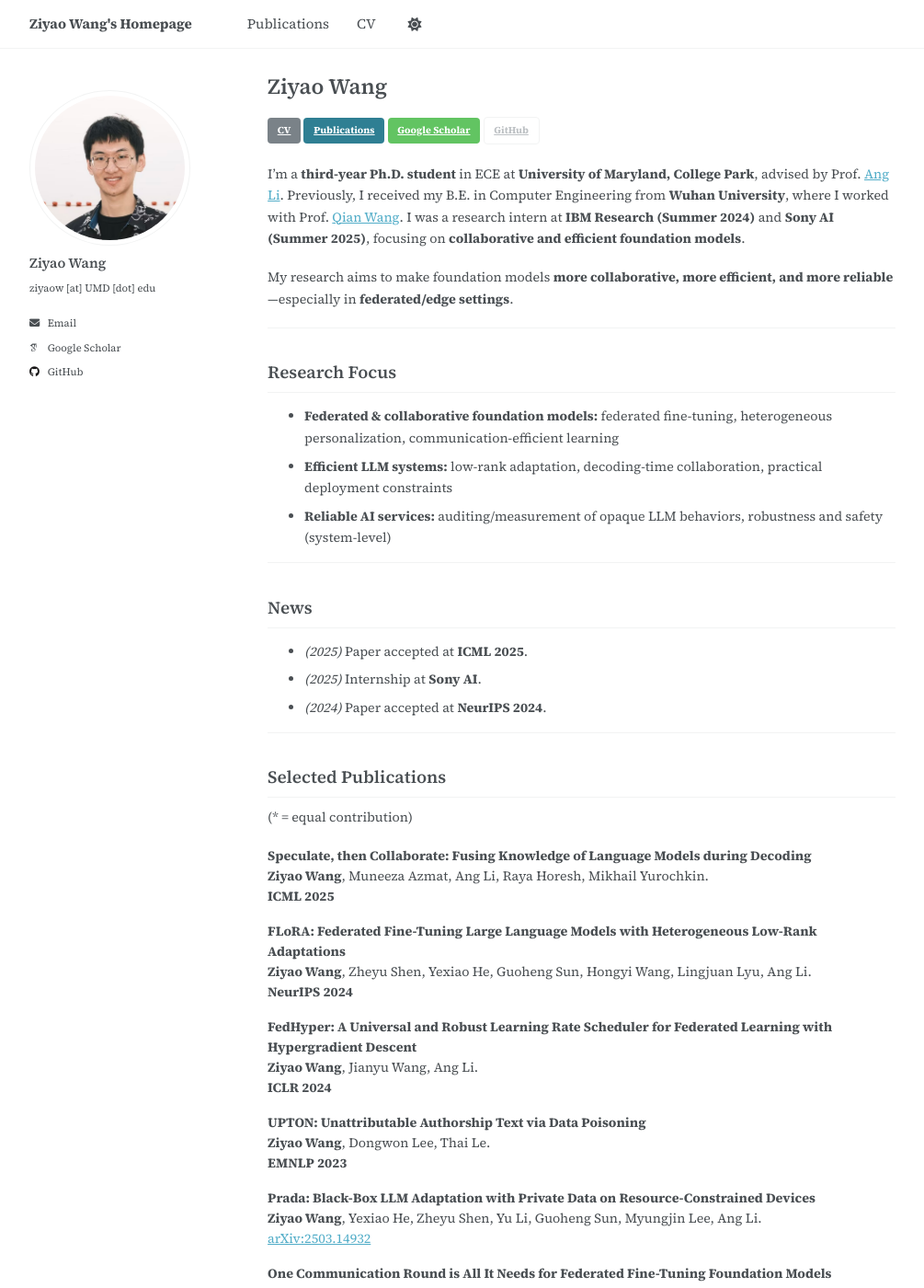
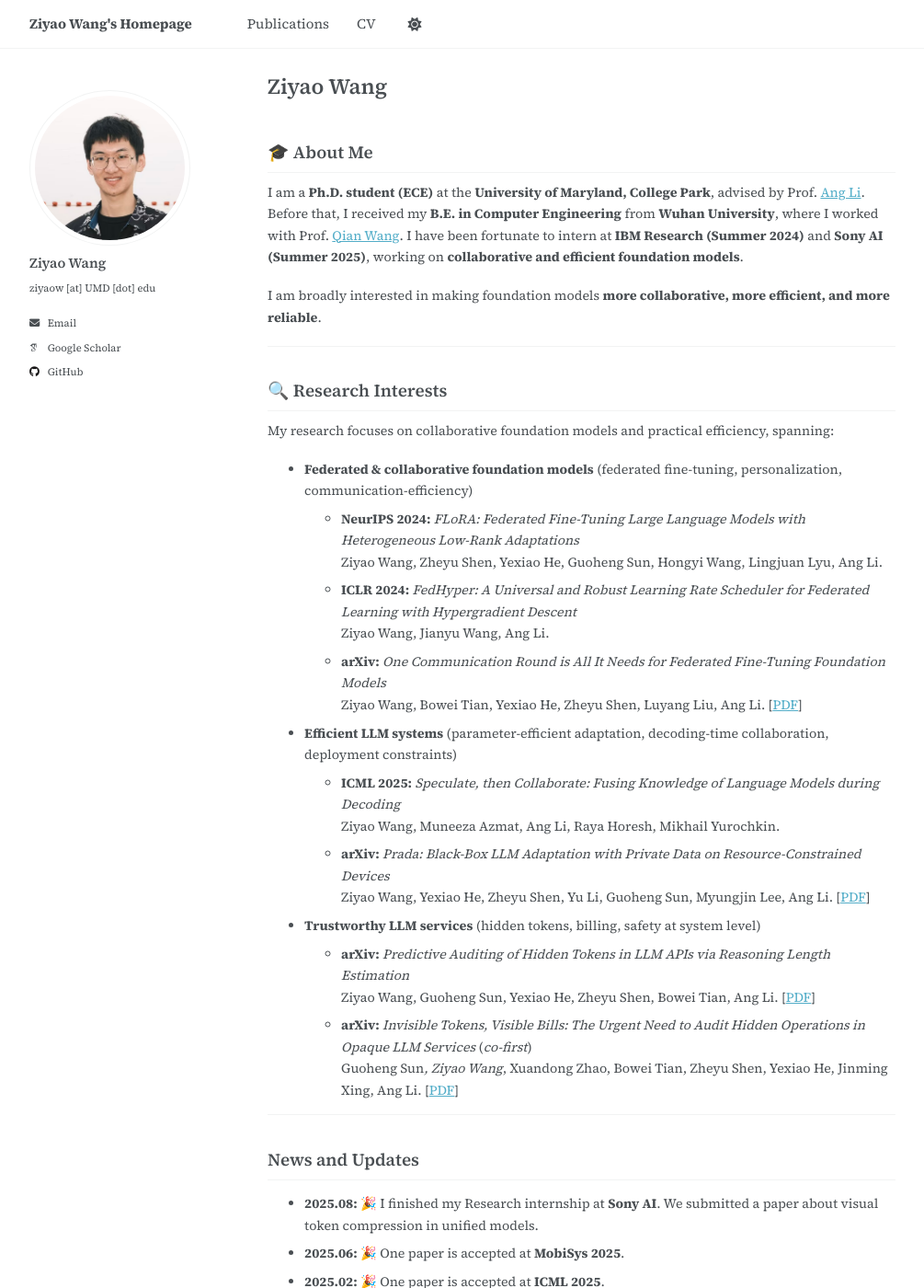
Before and after one commit to ziyaow1010/ziyaow1010.github.io, a Jekyll site: the page built from _pages/about.md, in a window 1280 px wide and 1400 px high. Shown: the whole window at 92% size, without its empty margins (32-1037 px from the left). Built offline with Jekyll 4.4.1, drawn with Linux system fonts in a browser that asks for light colours; some web fonts are replaced; a script that is not in the unit is left out; some of the changed text lies outside the part shown.

Commit message:
Update about.md

```diff
--- a/_pages/about.md
+++ b/_pages/about.md
@@ -7,99 +7,105 @@ redirect_from:
   - /about.html
 ---
 
-<div class="page__hero--buttons" style="margin: 0.6rem 0 1.2rem;">
-  <a class="btn btn--primary" href="/cv/">CV</a>
-  <a class="btn btn--info" href="/publications/">Publications</a>
-  <a class="btn btn--success" href="https://scholar.google.com/citations?user=YOUR_ID" target="_blank" rel="noopener">Google Scholar</a>
-  <a class="btn btn--inverse" href="https://github.com/YOUR_GITHUB" target="_blank" rel="noopener">GitHub</a>
-</div>
+## 🎓 About Me
 
-I’m a **third-year Ph.D. student** in ECE at **University of Maryland, College Park**, advised by Prof. [Ang Li](https://www.ang-li.com/). Previously, I received my B.E. in Computer Engineering from **Wuhan University**, where I worked with Prof. [Qian Wang](http://nisplab.whu.edu.cn/). I was a research intern at **IBM Research (Summer 2024)** and **Sony AI (Summer 2025)**, focusing on **collaborative and efficient foundation models**.
+I am a **Ph.D. student (ECE)** at the **University of Maryland, College Park**, advised by Prof. [Ang Li](https://www.ang-li.com/).
+Before that, I received my **B.E. in Computer Engineering** from **Wuhan University**, where I worked with Prof. [Qian Wang](http://nisplab.whu.edu.cn/).
+I have been fortunate to intern at **IBM Research (Summer 2024)** and **Sony AI (Summer 2025)**, working on **collaborative and efficient foundation models**.
 
-My research aims to make foundation models **more collaborative, more efficient, and more reliable**—especially in **federated/edge settings**.
+I am broadly interested in making foundation models **more collaborative, more efficient, and more reliable**.
 
 ---
 
-## Research Focus
-- **Federated & collaborative foundation models:** federated fine-tuning, heterogeneous personalization, communication-efficient learning
-- **Efficient LLM systems:** low-rank adaptation, decoding-time collaboration, practical deployment constraints
-- **Reliable AI services:** auditing/measurement of opaque LLM behaviors, robustness and safety (system-level)
+## 🔍 Research Interests
+
+My research focuses on collaborative foundation models and practical efficiency, spanning:
+
+- **Federated & collaborative foundation models** (federated fine-tuning, personalization, communication-efficiency)
+  - **NeurIPS 2024:** *FLoRA: Federated Fine-Tuning Large Language Models with Heterogeneous Low-Rank Adaptations*
+    Ziyao Wang, Zheyu Shen, Yexiao He, Guoheng Sun, Hongyi Wang, Lingjuan Lyu, Ang Li.
+  - **ICLR 2024:** *FedHyper: A Universal and Robust Learning Rate Scheduler for Federated Learning with Hypergradient Descent*
+    Ziyao Wang, Jianyu Wang, Ang Li.
+  - **arXiv:** *One Communication Round is All It Needs for Federated Fine-Tuning Foundation Models*
+    Ziyao Wang, Bowei Tian, Yexiao He, Zheyu Shen, Luyang Liu, Ang Li. [[PDF](https://arxiv.org/abs/2412.04650)]
+
+- **Efficient LLM systems** (parameter-efficient adaptation, decoding-time collaboration, deployment constraints)
+  - **ICML 2025:** *Speculate, then Collaborate: Fusing Knowledge of Language Models during Decoding*
+    Ziyao Wang, Muneeza Azmat, Ang Li, Raya Horesh, Mikhail Yurochkin.
+  - **arXiv:** *Prada: Black-Box LLM Adaptation with Private Data on Resource-Constrained Devices*
+    Ziyao Wang, Yexiao He, Zheyu Shen, Yu Li, Guoheng Sun, Myungjin Lee, Ang Li. [[PDF](https://arxiv.org/abs/2503.14932)]
+
+- **Trustworthy LLM services** (hidden tokens, billing, safety at system level)
+  - **arXiv:** *Predictive Auditing of Hidden Tokens in LLM APIs via Reasoning Length Estimation*
+    Ziyao Wang, Guoheng Sun, Yexiao He, Zheyu Shen, Bowei Tian, Ang Li. [[PDF](https://arxiv.org/abs/2508.00912)]
+  - **arXiv:** *Invisible Tokens, Visible Bills: The Urgent Need to Audit Hidden Operations in Opaque LLM Services* (*co-first*)
+    Guoheng Sun*, Ziyao Wang*, Xuandong Zhao, Bowei Tian, Zheyu Shen, Yexiao He, Jinming Xing, Ang Li. [[PDF](https://arxiv.org/abs/2505.18471)]
 
 ---
 
-## News
-- *(2025)* Paper accepted at **ICML 2025**.
-- *(2025)* Internship at **Sony AI**.
-- *(2024)* Paper accepted at **NeurIPS 2024**.
+## News and Updates
+
+- **2025.08:** 🎉 I finished my Research internship at **Sony AI**. We submitted a paper about visual token compression in unified models.
+- **2025.06:** 🎉 One paper is accepted at **MobiSys 2025**.
+- **2025.02:** 🎉 One paper is accepted at **ICML 2025**.
+- **2024.10:** 🎉 Two papers are accepted accepted at **CCS 2024**. One of the papers received the **Distinguished Paper Award**. Congrats to all co-authors!
+- **2024.09:** 🎉 Two papers are accepted accepted at **NeurIPS 2024**.
+- **2024.08:** 🎉 I finished my Research internship at **IBM Research**.
+- **2024:** 🎉 One paper is accepted at **ICLR 2024**.
+- **2023:** 🎉 One paper is accepted at **EMNLP 2023**.
+
+---
+
+## Education
+
+- **University of Maryland, College Park** — Ph.D. in Electrical and Computer Engineering (Expected 2028)
+- **Wuhan University** — B.E. in Computer Engineering (2019)
+
+---
+
+## Professional Experience
+
+- **Sony AI** — Research Intern (Summer 2025)
+- **IBM Research** — Research Intern (Summer 2024)
 
 ---
 
 ## Selected Publications
 (* = equal contribution)
 
-<div class="selected-pubs">
+### 2025
+- **ICML 2025:** *Speculate, then Collaborate: Fusing Knowledge of Language Models during Decoding*
+  **Ziyao Wang**, Muneeza Azmat, Ang Li, Raya Horesh, Mikhail Yurochkin.
+- **ICLR 2025:** *Towards counterfactual fairness through auxiliary variables*
+  Bowei Tian, **Ziyao Wang**, Shwai He, Wanghao Ye, Guoheng Sun, Yucong Dai, Yongkai Wu, Ang Li.
+- **arXiv:** *Prada: Black-Box LLM Adaptation with Private Data on Resource-Constrained Devices*
+  **Ziyao Wang**, Yexiao He, Zheyu Shen, Yu Li, Guoheng Sun, Myungjin Lee, Ang Li. [[PDF](https://arxiv.org/abs/2503.14932)]
+- **arXiv:** *One Communication Round is All It Needs for Federated Fine-Tuning Foundation Models*
+  **Ziyao Wang**, Bowei Tian, Yexiao He, Zheyu Shen, Luyang Liu, Ang Li. [[PDF](https://arxiv.org/abs/2412.04650)]
+- **arXiv:** *Predictive Auditing of Hidden Tokens in LLM APIs via Reasoning Length Estimation*
+  **Ziyao Wang**, Guoheng Sun, Yexiao He, Zheyu Shen, Bowei Tian, Ang Li. [[PDF](https://arxiv.org/abs/2508.00912)]
+- **arXiv:** *Invisible Tokens, Visible Bills: The Urgent Need to Audit Hidden Operations in Opaque LLM Services* (*co-first*)
+  Guoheng Sun*, **Ziyao Wang***, Xuandong Zhao, Bowei Tian, Zheyu Shen, Yexiao He, Jinming Xing, Ang Li. [[PDF](https://arxiv.org/abs/2505.18471)]
+- **arXiv:** *CoIn: Counting the Invisible Reasoning Tokens in Commercial Opaque LLM APIs*
+  Guoheng Sun, **Ziyao Wang**, Bowei Tian, Meng Liu, Zheyu Shen, Shwai He, Yexiao He, Wanghao Ye, Yiting Wang, Ang Li. [[PDF](https://arxiv.org/abs/2505.13778)]
+- **MobiSys 2025:** *EdgeLoRA: An Efficient Multi-Tenant LLM Serving System on Edge Devices*
+  Zheyu Shen, Yexiao He, **Ziyao Wang**, Yuning Zhang, Guoheng Sun, Wanghao Ye, Ang Li.
 
-<p>
-<strong>Speculate, then Collaborate: Fusing Knowledge of Language Models during Decoding</strong><br>
-<strong>Ziyao Wang</strong>, Muneeza Azmat, Ang Li, Raya Horesh, Mikhail Yurochkin.<br>
-<strong>ICML 2025</strong>
-</p>
+### 2024
+- **NeurIPS 2024:** *FLoRA: Federated Fine-Tuning Large Language Models with Heterogeneous Low-Rank Adaptations*
+  **Ziyao Wang**, Zheyu Shen, Yexiao He, Guoheng Sun, Hongyi Wang, Lingjuan Lyu, Ang Li.
+- **ICLR 2024:** *FedHyper: A Universal and Robust Learning Rate Scheduler for Federated Learning with Hypergradient Descent*
+  **Ziyao Wang**, Jianyu Wang, Ang Li.
+- **CCS 2024 (Distinguished Paper Award):** *Moderator: Moderating Text-to-Image Diffusion Models through Fine-grained Context-based Policies*
+  Peiran Wang, Qiyu Li, Longxuan Yu, **Ziyao Wang**, Ang Li, Haojian Jin.
+- **CCS 2024:** *Beowulf: Mitigating Model Extraction Attacks Via Reshaping Decision Regions*
+  Xueluan Gong, Rubin Wei, **Ziyao Wang**, Yuchen Sun, Jiawen Peng, Yanjiao Chen, Qian Wang.
 
-<p>
-<strong>FLoRA: Federated Fine-Tuning Large Language Models with Heterogeneous Low-Rank Adaptations</strong><br>
-<strong>Ziyao Wang</strong>, Zheyu Shen, Yexiao He, Guoheng Sun, Hongyi Wang, Lingjuan Lyu, Ang Li.<br>
-<strong>NeurIPS 2024</strong>
-</p>
-
-<p>
-<strong>FedHyper: A Universal and Robust Learning Rate Scheduler for Federated Learning with Hypergradient Descent</strong><br>
-<strong>Ziyao Wang</strong>, Jianyu Wang, Ang Li.<br>
-<strong>ICLR 2024</strong>
-</p>
-
-<p>
-<strong>UPTON: Unattributable Authorship Text via Data Poisoning</strong><br>
-<strong>Ziyao Wang</strong>, Dongwon Lee, Thai Le.<br>
-<strong>EMNLP 2023</strong>
-</p>
-
-<p>
-<strong>Prada: Black-Box LLM Adaptation with Private Data on Resource-Constrained Devices</strong><br>
-<strong>Ziyao Wang</strong>, Yexiao He, Zheyu Shen, Yu Li, Guoheng Sun, Myungjin Lee, Ang Li.<br>
-<a href="https://arxiv.org/abs/2503.14932" target="_blank" rel="noopener">arXiv:2503.14932</a>
-</p>
-
-<p>
-<strong>One Communication Round is All It Needs for Federated Fine-Tuning Foundation Models</strong><br>
-<strong>Ziyao Wang</strong>, Bowei Tian, Yexiao He, Zheyu Shen, Luyang Liu, Ang Li.<br>
-<a href="https://arxiv.org/abs/2412.04650" target="_blank" rel="noopener">arXiv:2412.04650</a>
-</p>
-
-<p>
-<strong>Predictive Auditing of Hidden Tokens in LLM APIs via Reasoning Length Estimation</strong><br>
-<strong>Ziyao Wang*</strong>, Guoheng Sun*, Yexiao He, Zheyu Shen, Bowei Tian, Ang Li.<br>
-<a href="https://arxiv.org/abs/2508.00912" target="_blank" rel="noopener">arXiv:2508.00912</a>
-</p>
-
-<p>
-<strong>Invisible Tokens, Visible Bills: The Urgent Need to Audit Hidden Operations in Opaque LLM Services</strong><br>
-Guoheng Sun*, <strong>Ziyao Wang*</strong>, Xuandong Zhao, Bowei Tian, Zheyu Shen, Yexiao He, Jinming Xing, Ang Li.<br>
-<a href="https://arxiv.org/abs/2505.18471" target="_blank" rel="noopener">arXiv:2505.18471</a>
-</p>
-
-<p>
-<strong>A GAN-based Defense Framework against Model Inversion Attacks</strong><br>
-Xueluan Gong*, <strong>Ziyao Wang*</strong>, Yanjiao Chen, Qian Wang.<br>
-<strong>TIFS</strong>
-</p>
-
-<p>
-<strong>Kaleidoscope: Triggering Backdoor with RGB Filters</strong><br>
-Xueluan Gong*, <strong>Ziyao Wang*</strong>, Yuzhe Gu, Yanjiao Chen, Qian Wang.<br>
-<strong>TDSC</strong>
-</p>
-
-</div>
+### 2023
+- **EMNLP 2023:** *UPTON: Unattributable Authorship Text via Data Poisoning*
+  **Ziyao Wang**, Dongwon Lee, Thai Le.
+- **WWW 2023:** *NetGuard: Protecting Commercial Web APIs from Model Inversion Attacks using GAN-generated Fake Samples*
+  Xueluan Gong, **Ziyao Wang**, Yanjiao Chen, Qian Wang, Cong Wang, Chao Shen.
 
 **Full list:** see [/publications/](/publications/)
 <span style="opacity:0.75;">Last updated: {{ site.time | date: "%Y-%m-%d" }}</span>
```
